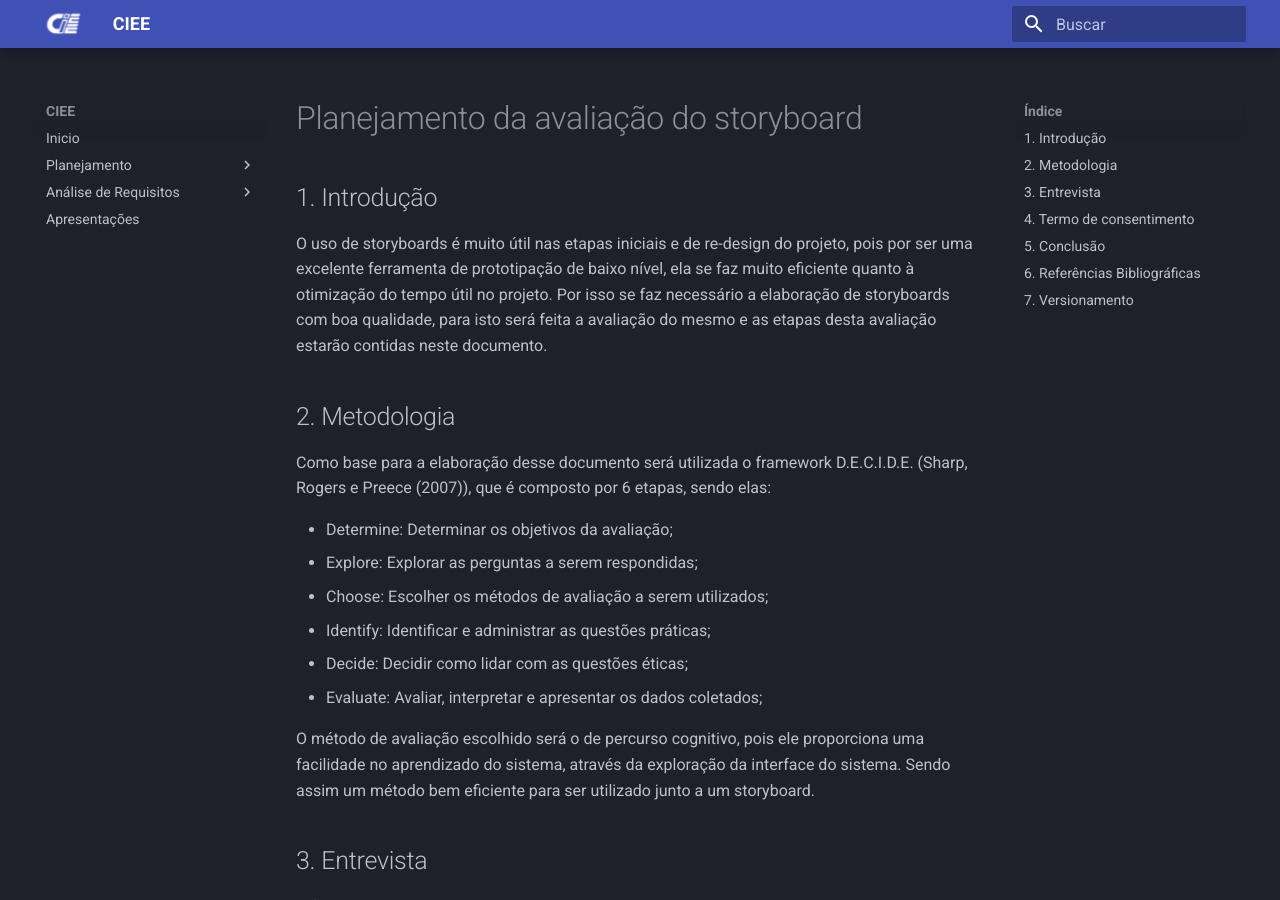
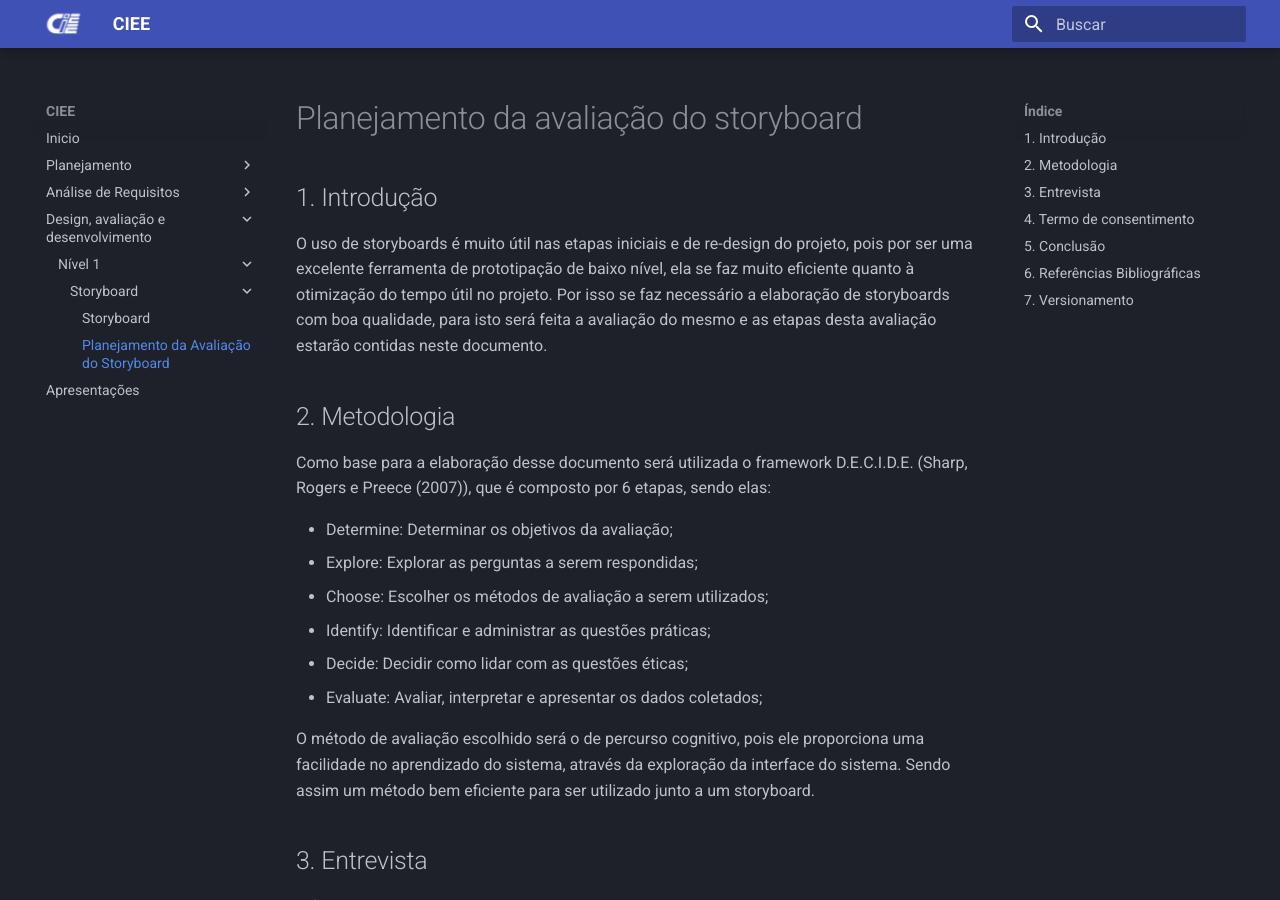
Before and after one commit to JoaoGElvas/2022.1-CIEE, an MkDocs documentation site: the page built from docs/design_avaliacao_desenvolvimento/nivel_1/planejamento_aval_storyboard.md, in a window 1280 px wide and 900 px high. Built offline with MkDocs 1.6.1 and Material for MkDocs 9.7.7, drawn with Linux system fonts in a browser that asks for light colours.

Commit message:
Adição das páginas do Nivel 1

```diff
--- a/mkdocs.yml
+++ b/mkdocs.yml
@@ -23,4 +23,9 @@ nav:
     - Princípios Gerais do Projeto: analise_requisitos/Principios_projeto.md
     - Metas de Usabilidade: analise_requisitos/metas_usabilidade.md
     - Guia de Estilo: analise_requisitos/guia_estilo.md
+  - Design, avaliação e desenvolvimento:
+    - Nível 1:
+      - Storyboard:
+        - Storyboard: design_avaliacao_desenvolvimento/nivel_1/storyboard.md
+        - Planejamento da Avaliação do Storyboard: design_avaliacao_desenvolvimento/nivel_1/planejamento_aval_storyboard.md
   - Apresentações: apresentacoes.md
```
